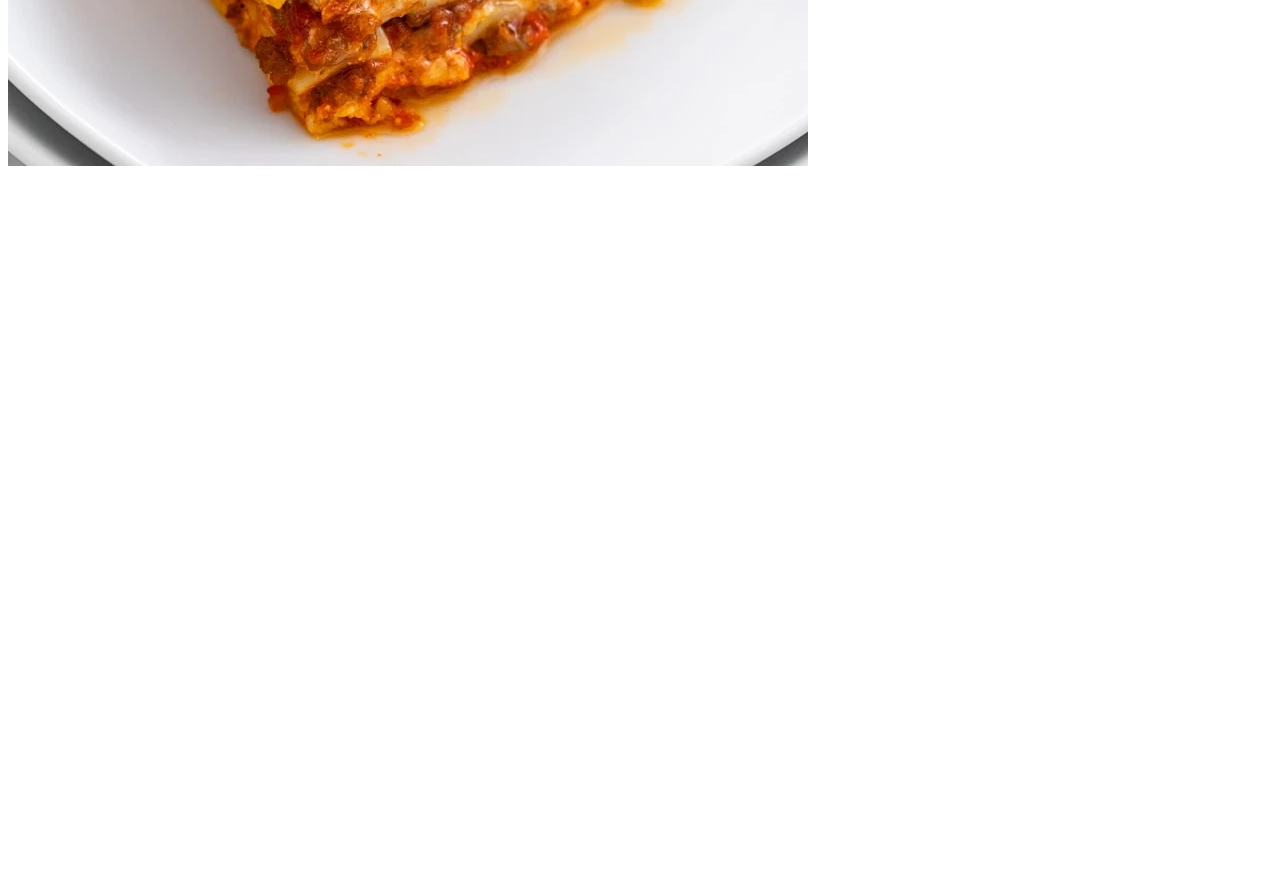
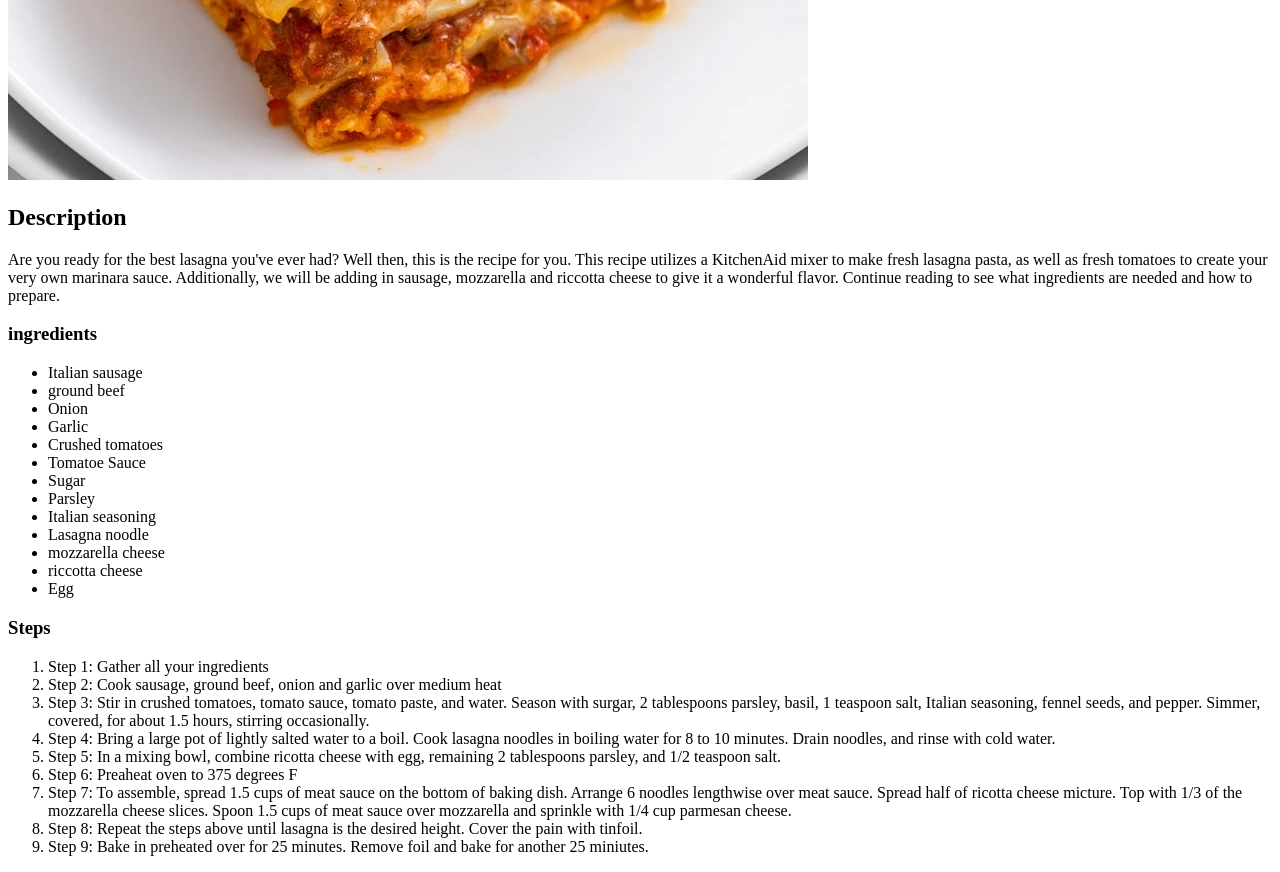
Before and after one commit to Impossible777/odin-recipes, a plain HTML site: page recipes/lasangna.html in a window 1280 px wide. Shown: the part 500-1372 px from the top of the page. Before the commit the page ends 800 px from the top, so only its background shows below. Drawn offline with Linux system fonts and the light colour scheme.

Commit message:
Add ingredients and Steps to lasagna recipe.

```diff
--- a/recipes/lasangna.html
+++ b/recipes/lasangna.html
@@ -1,2 +1,57 @@
-<h1>Lasagna Recipes</h1>
-<img src="../img/Lasagna-Recipe-f.webp" alt="Picture of lasangna">
+<!DOCTYPE html>
+<html>
+    <title>Lasagna Recipe</title>
+    <meta charset="UTF-8">
+    <body>
+        <h1>Lasagna Recipe</h1>
+        <img src="../img/Lasagna-Recipe-f.webp" alt="Lasagna recipe">
+        <h2>Description</h2>
+        <p>Are you ready for the best lasagna you've ever had? Well then, this is the recipe for you. This recipe utilizes a KitchenAid mixer to make fresh
+            lasagna pasta, as well as fresh tomatoes to create your very own marinara sauce. Additionally, we will be adding in sausage, mozzarella and riccotta
+            cheese to give it a wonderful flavor. Continue reading to see what ingredients are needed and how to prepare.
+        </p>
+        <h3>ingredients</h3>
+        <ul>
+            <li>Italian sausage</li>
+            <li>ground beef</li>
+            <li>Onion</li>
+            <li>Garlic</li>
+            <li>Crushed tomatoes</li>
+            <li>Tomatoe Sauce</li>
+            <li>Sugar</li>
+            <li>Parsley</li>
+            <li>Italian seasoning</li>
+            <li>Lasagna noodle</li>
+            <li>mozzarella cheese</li>
+            <li>riccotta cheese</li>
+            <li>Egg</li>
+        </ul>
+        <h3>Steps</h3>
+        <ol>
+            <li>Step 1: Gather all your ingredients</li>
+            <li>Step 2: Cook sausage, ground beef, onion and garlic over medium heat</li>
+            <li>Step 3: Stir in crushed tomatoes, tomato sauce, tomato paste, and water.
+                Season with surgar, 2 tablespoons parsley, basil, 1 teaspoon salt, Italian
+                seasoning, fennel seeds, and pepper. Simmer, covered, for about 1.5 hours,
+                stirring occasionally.
+            </li>
+            <li>Step 4: Bring a large pot of lightly salted water to a boil. Cook lasagna noodles in
+                boiling water for 8 to 10 minutes. Drain noodles, and rinse with cold water.
+            </li>
+            <li>Step 5: In a mixing bowl, combine ricotta cheese with egg, remaining 2 tablespoons
+                parsley, and 1/2 teaspoon salt.
+            </li>
+            <li>Step 6: Preaheat oven to 375 degrees F</li>
+            <li>Step 7: To assemble, spread 1.5 cups of meat sauce on the bottom of baking dish.
+                Arrange 6 noodles lengthwise over meat sauce. Spread half of ricotta cheese micture.
+                Top with 1/3 of the mozzarella cheese slices. Spoon 1.5 cups of meat sauce over mozzarella
+                and sprinkle with 1/4 cup parmesan cheese.
+            </li>
+            <li>Step 8: Repeat the steps above until lasagna is the desired height. Cover the pain with tinfoil.</li>
+            <li>Step 9: Bake in preheated over for 25 minutes. Remove foil and bake for another 25 miniutes.</li>
+        </ol>
+
+    </body>
+
+
+</html>
```
